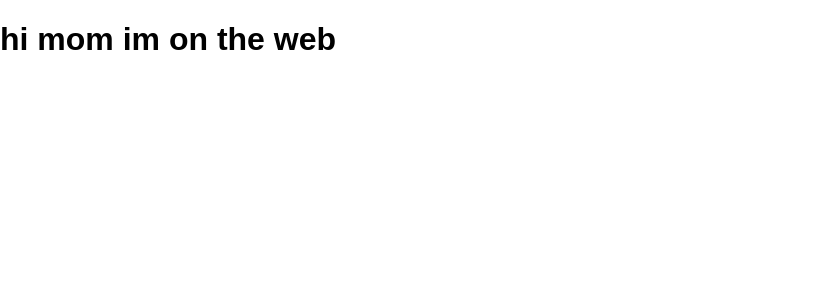
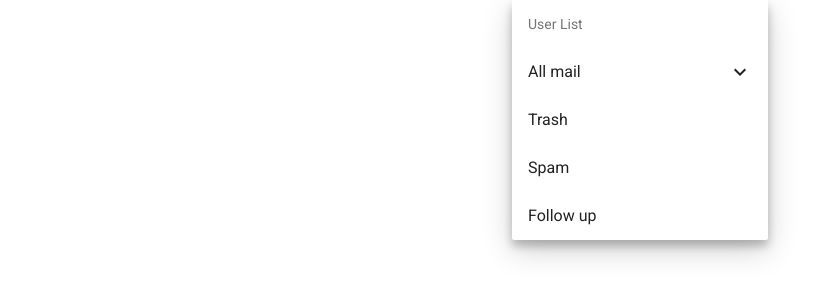
Before and after one commit to sagivStekolshik/redux-user-list, a React app: page / in a window 1280 px wide. Shown: the whole page, without its empty margins (0-838 px from the left). Built offline with nearby package versions, Linux system fonts and the light colour scheme.

Commit message:
check material ui list features and checking if MUI work with github pages

```diff
--- a/src/CSS/index.css
+++ b/src/CSS/index.css
@@ -2,4 +2,16 @@ body {
   margin: 0;
   padding: 0;
   font-family: sans-serif;
+  min-height: 100vh;
 }
+
+.flex-center{
+  display: flex;
+  align-items: center;
+  justify-content: center;
+}
+
+.paper{
+  width: 20vw;
+
+}
--- a/src/Components/App.js
+++ b/src/Components/App.js
@@ -1,10 +1,42 @@
 import React, { Component } from 'react';
+import { List, ListItem } from 'material-ui/List';
+import ActionInfo from 'material-ui/svg-icons/action/info';
+import Subheader from 'material-ui/Subheader';
+import Paper from 'material-ui/Paper';
+
 
 class App extends Component {
+
   render() {
+    const user = ["one", "two", "3"]
+
     return (
-      <h1>hi mom im on the web</h1>
-    );
+      <div className="flex-center">
+        <Paper zDepth={3} className="paper">
+          <List style={{"padding-bottom": 0}}>
+            <Subheader>User List</Subheader>
+            <ListItem
+              primaryText="All mail"
+              nestedItems={[<Subheader>Posts</Subheader>,...user.map((el,idx) =>
+                <ListItem
+                  key={idx}
+                  primaryText={el}
+                />
+              )]}
+            />
+            <ListItem
+              primaryText="Trash"
+            />
+            <ListItem
+              primaryText="Spam"
+            />
+            <ListItem
+              primaryText="Follow up"
+            />
+          </List>
+          </Paper>
+      </div>
+        );
   }
 }
 
--- a/src/index.js
+++ b/src/index.js
@@ -1,6 +1,7 @@
 import React from 'react';
 import ReactDOM from 'react-dom';
 import './CSS/index.css';
+import MuiThemeProvider from 'material-ui/styles/MuiThemeProvider';
 import App from './Components/App';
 
-ReactDOM.render(<App />, document.getElementById('root'));
+ReactDOM.render((<MuiThemeProvider><App /></MuiThemeProvider>), document.getElementById('root'));
```
Also changed, not shown: package.json (+7 -2 lines).
